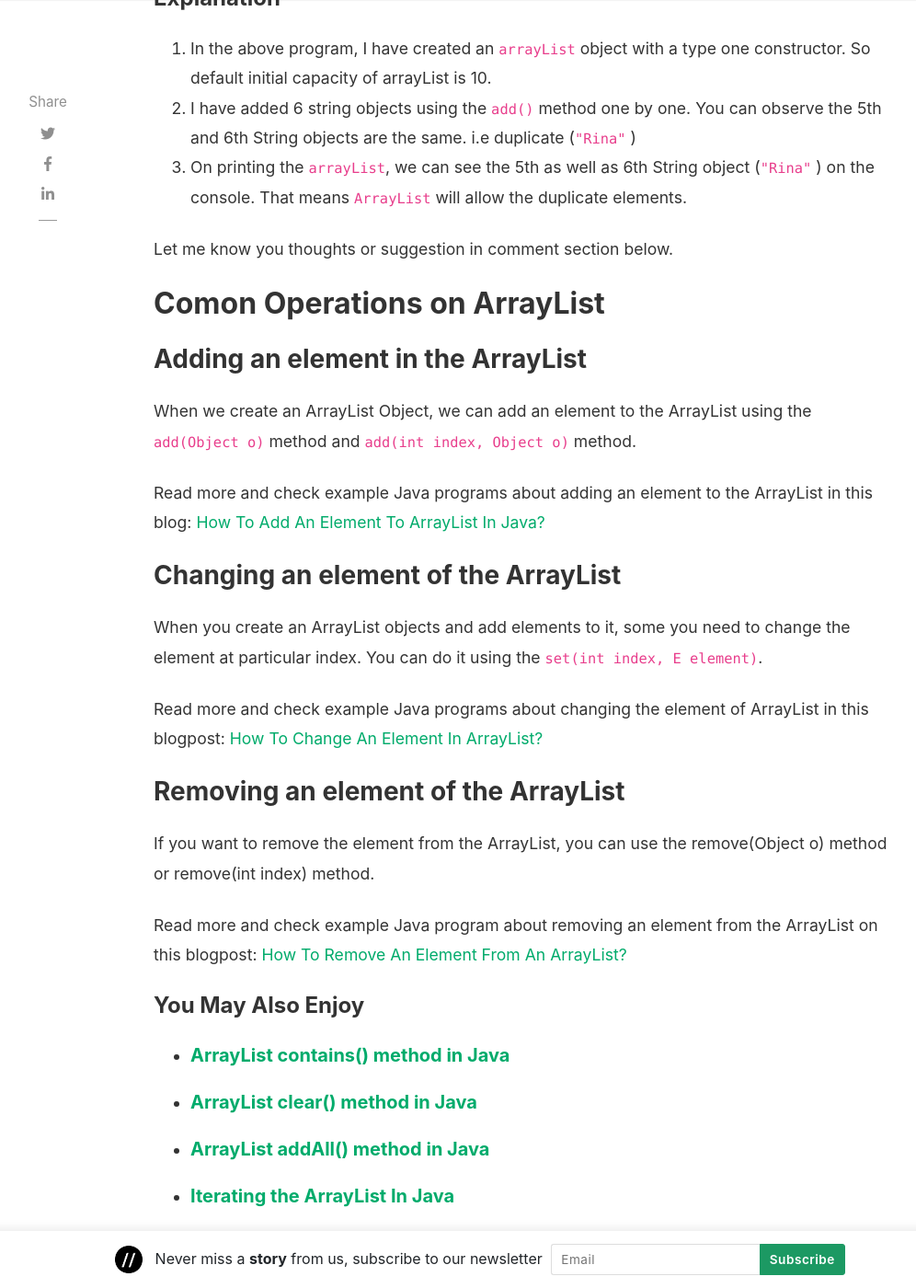
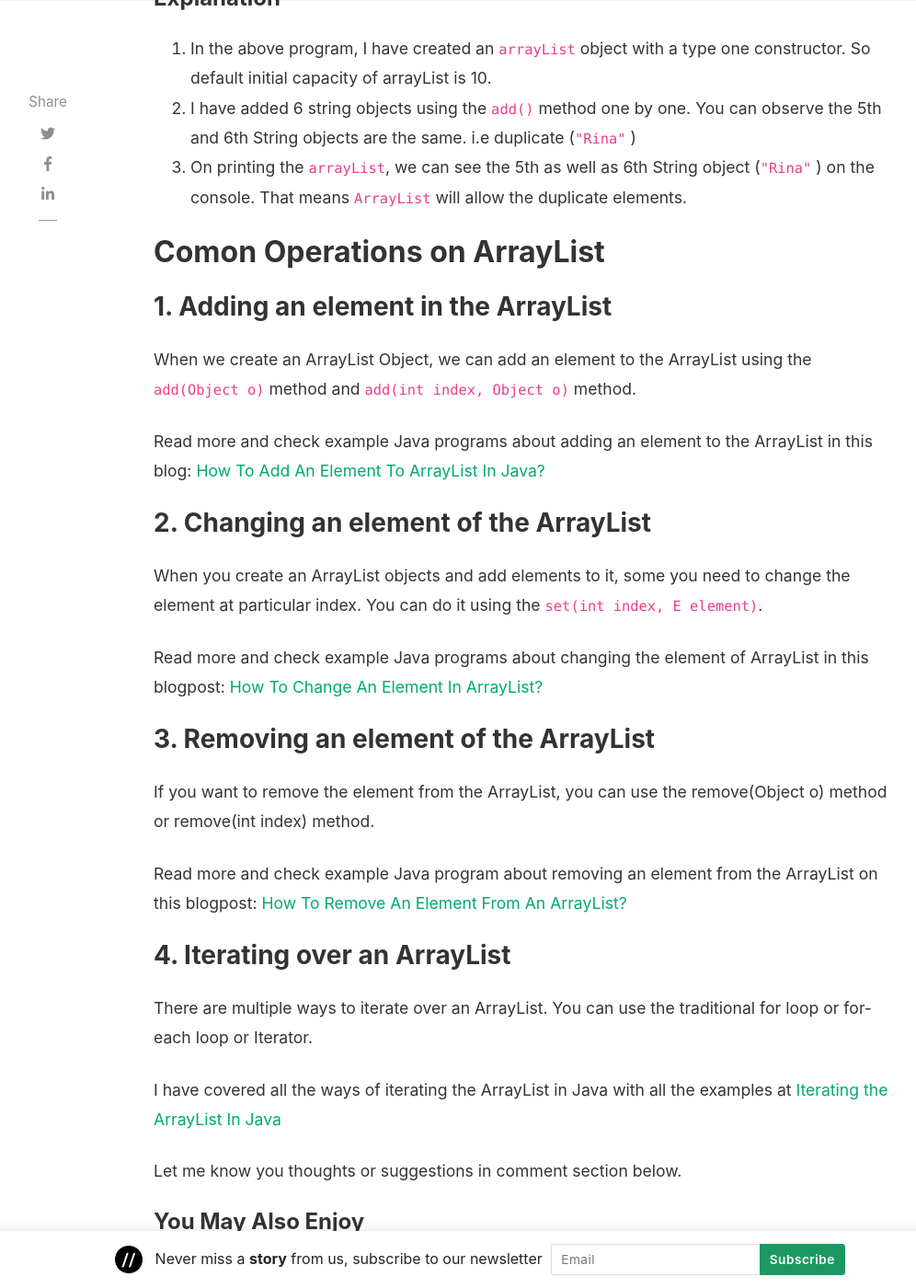
Before and after one commit to coderolls/coderolls-blog, a Jekyll site: the page built from _posts/collections/arraylist/2021-11-24-arraylist-in-java.md, in a window 1280 px wide and 1400 px high, scrolled down 4583 px. Shown: the whole window at 92% size, without its empty margins (118-1114 px from the left). Built offline with Jekyll 4.4.1, drawn with Linux system fonts in a browser that asks for light colours; nearby versions of some CDN libraries; comment, search, counter and statistics services are not loaded.

Commit message:
Update the blogpost - Arraylist in java

```diff
--- a/_posts/collections/arraylist/2021-11-24-arraylist-in-java.md
+++ b/_posts/collections/arraylist/2021-11-24-arraylist-in-java.md
@@ -152,24 +152,32 @@ public class ArrayListDuplicate {
 2. I have added 6 string objects using the `add()` method one by one. You can observe the 5th and 6th String objects are the same. i.e duplicate (`"Rina"` )
 3. On printing the `arrayList`, we can see the 5th as well as 6th String object (`"Rina"` ) on the console. That means `ArrayList` will allow the duplicate elements.
 
-Let me know you thoughts or suggestion in comment section below.
-
 ## Comon Operations on ArrayList
 
-### Adding an element in the ArrayList
+### 1. Adding an element in the ArrayList
 
 When we create an ArrayList Object, we can add an element to the ArrayList using the `add(Object o)` method and `add(int index, Object o)` method.
 
 Read more and check example Java programs about adding an element to the ArrayList in this blog: [How To Add An Element To ArrayList In Java?](https://coderolls.com/add-element-in-arraylist/)
 
-### Changing an element of the ArrayList
+### 2. Changing an element of the ArrayList
 
 When you create an ArrayList objects and add elements to it, some you need to change the element at particular index. You can do it using the `set(int index, E element)`.
 
 Read more and check example Java programs about changing the element of ArrayList in this blogpost: [How To Change An Element In ArrayList?](https://coderolls.com/change-element-in-arraylist/)
 
-### Removing an element of the ArrayList
+### 3. Removing an element of the ArrayList
 
 If you want to remove the element from the ArrayList, you can use the remove(Object o) method or remove(int index) method.
 
 Read more and check example Java program about removing an element from the ArrayList on this blogpost: [How To Remove An Element From An ArrayList?](http://coderolls.com/remove-element-from-arraylist/)
+
+### 4. Iterating over an ArrayList
+
+There are multiple ways to iterate over an ArrayList. You can use the traditional for loop or for-each loop or Iterator.
+
+I have covered all the ways of iterating the ArrayList in Java with all the examples at [Iterating the ArrayList In Java
+](http://coderolls.com/iterating-the-arraylist-in-java/)
+
+
+Let me know you thoughts or suggestions in comment section below.
```
